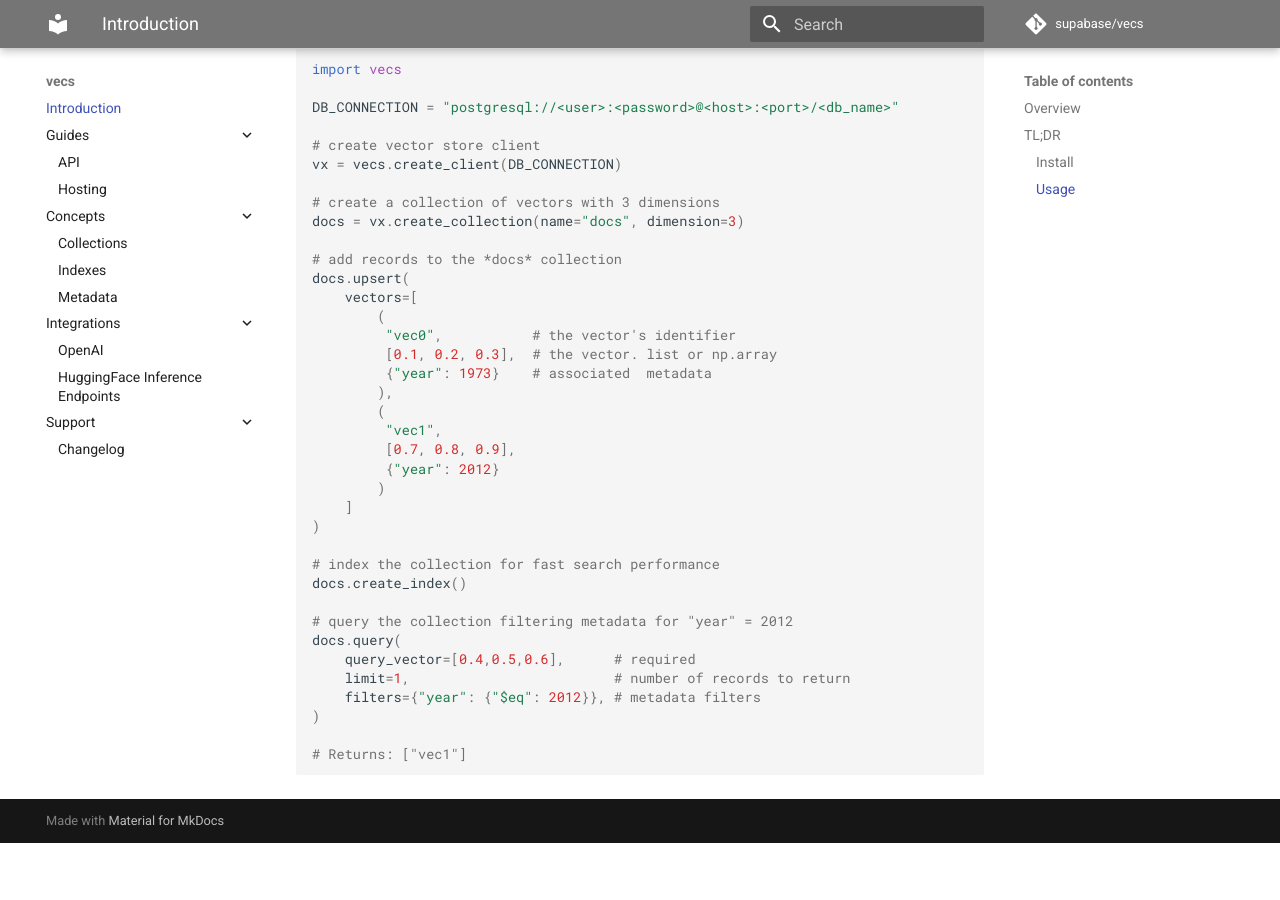
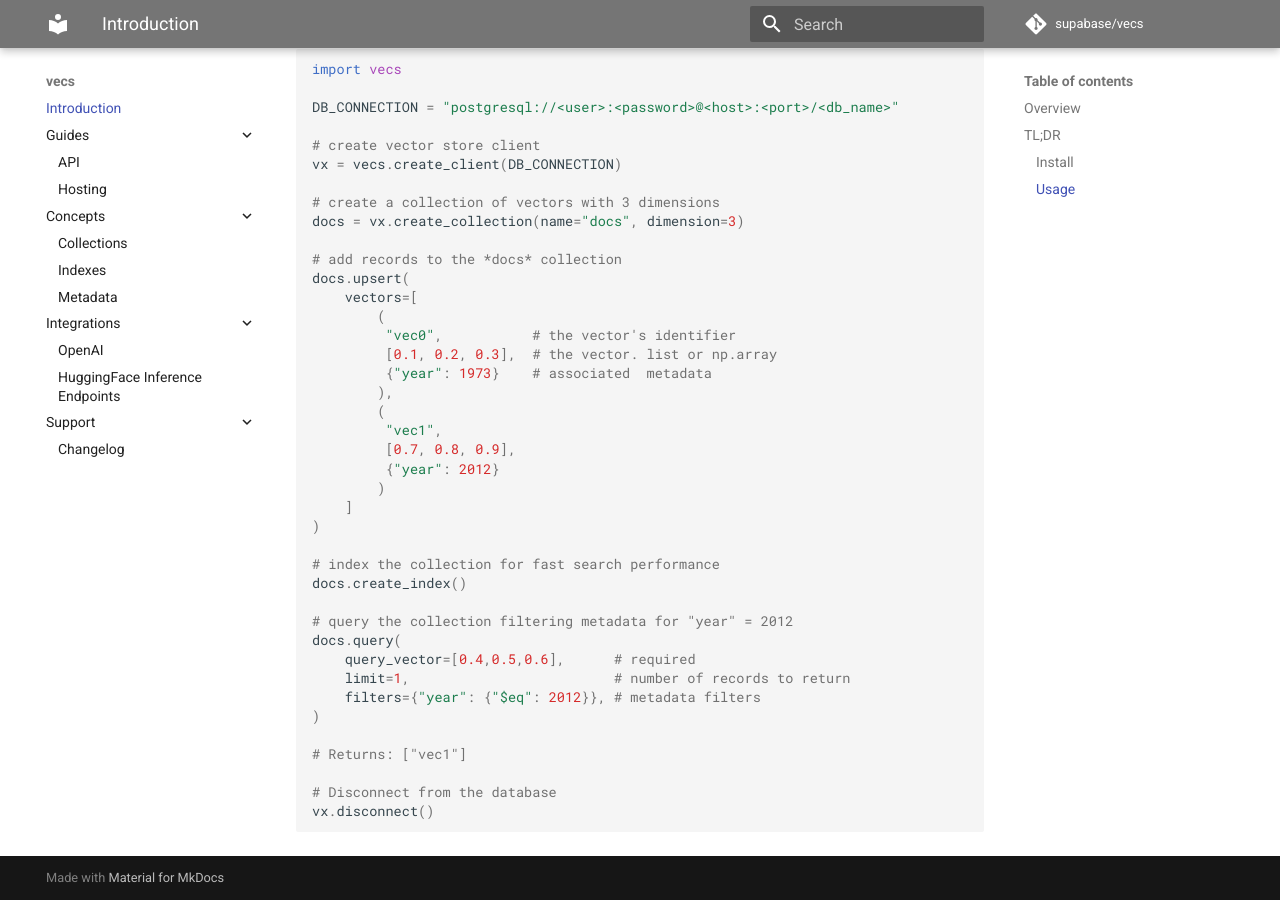
Before and after one commit to supabase/vecs, an MkDocs documentation site: the page built from docs/index.md, in a window 1280 px wide and 900 px high, scrolled down 967 px. Built offline with MkDocs 1.6.1 and Material for MkDocs 9.7.7, drawn with Linux system fonts in a browser that asks for light colours; comment, search, counter and statistics services are not loaded; before the commit the page ends 1810 px from its top, so only the background shows below that.

Commit message:
add disconnect to index

````diff
--- a/docs/index.md
+++ b/docs/index.md
@@ -81,4 +81,7 @@ docs.query(
 )
 
 # Returns: ["vec1"]
+
+# Disconnect from the database
+vx.disconnect()
 ```
````
